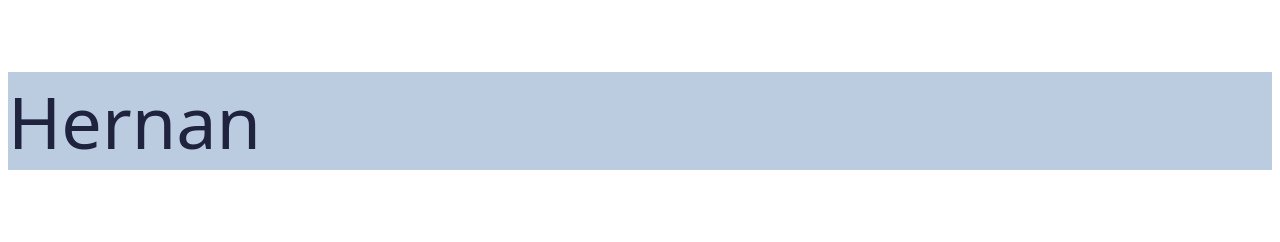
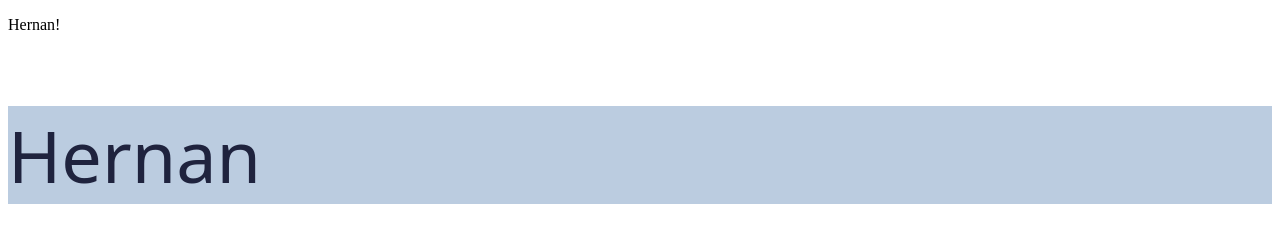
Before and after one commit to arielmfernandez/hernan, a plain HTML site: page index.html in a window 1280 px wide. Drawn offline with Linux system fonts and the light colour scheme.

Commit message:
Estructura frontend version: v1.0

```diff
--- a/index.html
+++ b/index.html
@@ -3,10 +3,18 @@
 <head>
     <meta charset="UTF-8">
     <meta name="viewport" content="width=device-width, initial-scale=1.0">
-    <title>Document</title>
+    <title>Hernan</title>
     <link rel="stylesheet" href="./css/style.css">
 </head>
 <body>
+    <header>
+        <div class="container">
+            <p class="logo">Hernan!</p>
+            <nav>
+
+            </nav>
+        </div>
+    </header>
     <section class="section">
         <p>Hernan</p>
     </section>
```
Also changed, not shown: Readme.txt (added).
